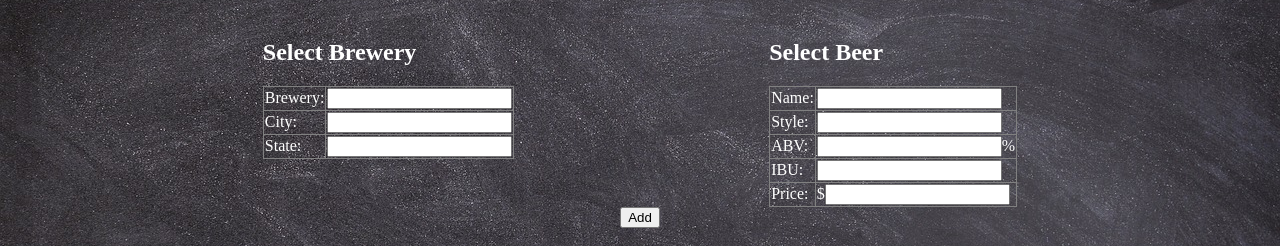
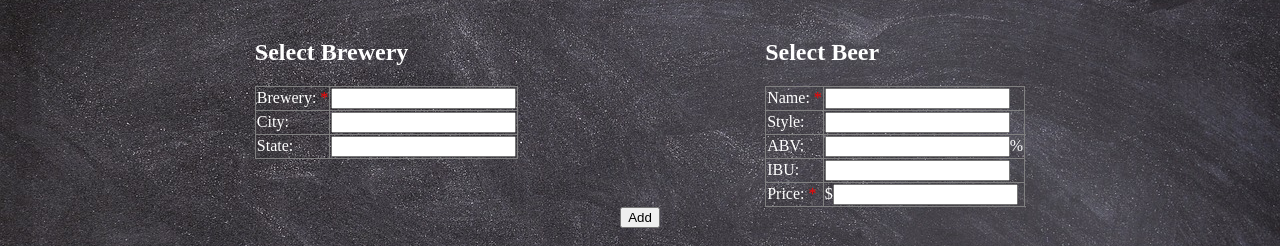
Before and after one commit to wiletcote/tapList, a plain HTML site: page editTapList.html in a window 1280 px wide. Shown: the part 61-307 px from the top of the page. Drawn offline with Linux system fonts and the light colour scheme.

```diff
--- a/editTapList.css
+++ b/editTapList.css
@@ -45,3 +45,7 @@
     font-size: 2em;
     color: lightseagreen;
 }
+.required:after {
+    content:" *";
+    color: red;
+}
--- a/editTapList.html
+++ b/editTapList.html
@@ -148,7 +148,7 @@
                         <h2>Select Brewery</h2>
                         <table>
                             <tr>
-                                <td><label for="brewery">Brewery:</label></td>
+                                <td><label class="required" for="brewery">Brewery:</label></td>
                                <td>
                                     <input list="breweries" id="brewery" oninput="filterBeers(brewery.value)"><datalist id="breweries"></datalist>
                                </td>
@@ -167,7 +167,7 @@
                         <h2>Select Beer</h2>
                         <table>
                             <tr>
-                                <td><label for="beers">Name:</label></td>
+                                <td><label class="required" for="beers">Name:</label></td>
                                 <td><input list="beers" id="beer" oninput="setBeerData(beer.value)" ><datalist id="beers"></datalist></td>
                             </tr>
                             <tr>
@@ -183,7 +183,7 @@
                                 <td><input id="beerIBU" name="beerIBU" type="text" ></td>
                             </tr>
                             <tr>
-                                <td><label for="beerPrice">Price:</label></td>
+                                <td><label class="required" for="beerPrice">Price:</label></td>
                                 <td>$<input id="beerPrice" name="beerPrice" type="text" ></td>
                             </tr>
                         </table>
```
Also changed, not shown: tapList.css (+5 -2 lines), tapList.html (+4 -1 lines).
